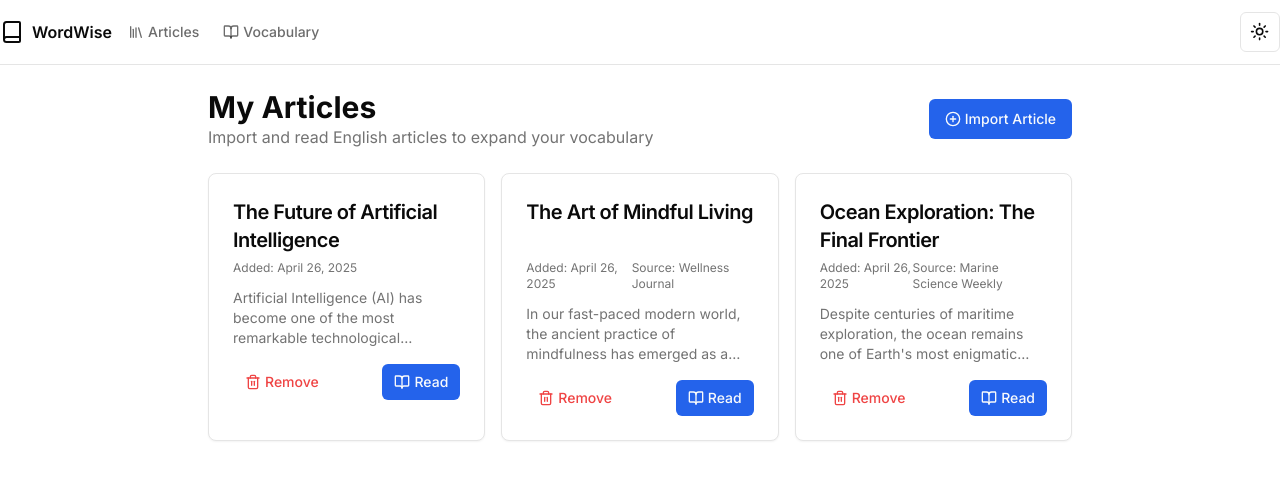
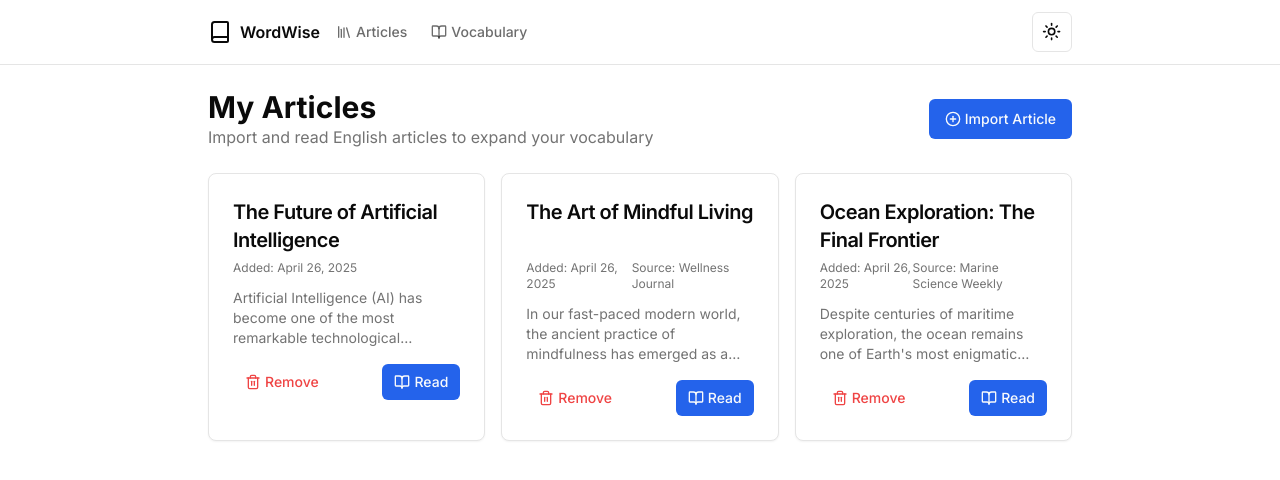
Before and after one commit to kirill778/eng_book, a Next.js app: page / in a window 1280 px wide. Shown: the top 480 px of the page. Built offline with nearby package versions, Linux system fonts and the light colour scheme.

Commit message:
Center header content to match main content

```diff
--- a/components/header.tsx
+++ b/components/header.tsx
@@ -5,7 +5,7 @@ import { ThemeToggle } from "@/components/theme-toggle";
 export function Header() {
   return (
     <header className="sticky top-0 z-50 w-full border-b bg-background/95 backdrop-blur supports-[backdrop-filter]:bg-background/60">
-      <div className="container flex h-16 items-center">
+      <div className="container mx-auto max-w-4xl px-4 flex h-16 items-center">
         <Link href="/" className="flex items-center gap-2 mr-4">
           <Book className="h-6 w-6" />
           <span className="font-semibold hidden sm:inline-block">WordWise</span>
```
